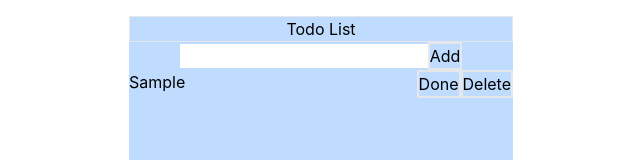
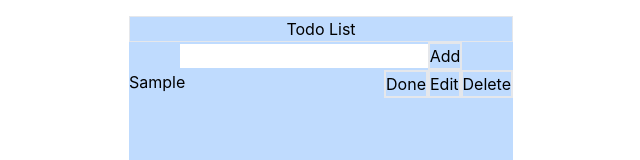
Before and after one commit to nguyendanhda98/to-do-list-2-classComponent, a React (Create React App) app: page / in a window 1280 px wide. Both pictures are taken after typing "Sample" into the empty fields and a click on the button "Add". Shown: the part 192-352 px from the top of the page, without its empty margins (319-959 px from the left). Built offline with nearby package versions, Linux system fonts and the light colour scheme.

Commit message:
first commit

```diff
--- a/src/App.js
+++ b/src/App.js
@@ -6,28 +6,32 @@ class App extends React.Component {
   constructor(props) {
     super(props);
     this.state = {
-      works: [
-
-      ]
-    }
+      works: [],
+    };
   }
 
   setWorks(arr) {
     this.setState({
-      works: arr
-    })
+      works: arr,
+    });
   }
 
   render() {
     return (
-        <div className=" flex justify-center items-center w-screen h-screen">
-          <div className={"w-96 h-96 bg-blue-200 text-center"}>
-            <div className="border">Todo List</div>
-            <Add works={this.state.works} setWorks={(arr) => this.setWorks(arr)} />
-            <WorkList works = {this.state.works} setWorks={(arr) => this.setWorks(arr)}/>
-          </div>
+      <div className="  flex justify-center items-center w-screen h-screen">
+        <div className={"  w-96 h-96 bg-blue-200 text-center"}>
+          <div className="border">Todo List</div>
+          <Add
+            works={this.state.works}
+            setWorks={(arr) => this.setWorks(arr)}
+          />
+          <WorkList
+            works={this.state.works}
+            setWorks={(arr) => this.setWorks(arr)}
+          />
         </div>
-    )
+      </div>
+    );
   }
 }
 
--- a/src/components/add.js
+++ b/src/components/add.js
@@ -4,50 +4,59 @@ class Add extends React.Component {
   constructor(props) {
     super(props);
     this.state = {
-            work: {id: "", name: ""}
-        }
+      work: { id: "", name: "" },
+    };
   }
   s4() {
-        return Math.floor((1 + Math.random()) * 0x10000).toString(16).substring(1);
+    return Math.floor((1 + Math.random()) * 0x10000)
+      .toString(16)
+      .substring(1);
   }
 
   addItem(event) {
     event.preventDefault();
-        if (this.state.work.name.trim()!=="") {
+    if (this.state.work.name.trim() !== "") {
       this.props.setWorks([...this.props.works, this.state.work]);
       this.setState({
-                work: {id: "", name: ""}
-            })
-
-        }else {
+        work: { id: "", name: "" },
+      });
+    } else {
       this.setState({
-                work: {id: "", name: ""}
-            })
+        work: { id: "", name: "" },
+      });
     }
-
   }
 
   handleOnChange(event) {
     const target = event.target;
-        const value = target.value ;
+    const value = target.value;
     this.setState({
       work: {
         id: this.s4(),
-                name : value
-            }
+        name: value,
+      },
     });
-
   }
 
   render() {
     return (
       <div className={""}>
         <form onSubmit={(event) => this.addItem(event)}>
-                <input className={"border-gray-100"} type={"text"} id={"add"} name={"work"} value={this.state.work.name} onChange={(event) => this.handleOnChange(event)} required = {true} />
-                <button className={"border-2"} type="submit">Add</button>
+          <input
+            className={"border-gray-100"}
+            type={"text"}
+            id={"add"}
+            name={"work"}
+            value={this.state.work.name}
+            onChange={(event) => this.handleOnChange(event)}
+            required={true}
+          />
+          <button className={"border-2"} type="submit">
+            Add
+          </button>
         </form>
       </div>
-        )
+    );
   }
 }
 export default Add;
--- a/src/components/item.js
+++ b/src/components/item.js
@@ -1,44 +1,111 @@
 import React from "react";
 
 class Item extends React.Component {
-
   constructor(props) {
     super(props);
     this.state = {
       status: "",
-text:"Done"
-        }
+      text: "Done",
+      edit: {
+        text: "Edit",
+      },
+      class: {
+        li: "",
+        input: "hidden",
+      },
+      work: "",
+    };
   }
 
   Done() {
-        if(this.state.status === "") {
+    if (this.state.status === "") {
       this.setState({
-                status: "line-through"
+        status: " line-through ",
       });
       this.setState({
-                text: "Undone"
+        text: "Undone",
       });
-        } else{
+    } else {
       this.setState({
-                status: ""
+        status: "",
       });
       this.setState({
-                text: "Done"
+        text: "Done",
       });
     }
   }
 
+  EditText() {
+    if (this.state.edit.text === "Edit") {
+      this.setState({
+        edit: { text: "Save" },
+        class: {
+          li: "hidden",
+          input: "",
+        },
+      });
+    } else {
+      this.setState({
+        edit: { text: "Edit" },
+        class: {
+          li: "",
+          input: "hidden",
+        },
+      });
+      this.props.Edit(this.state.work);
+    }
+  }
+
+  onChangeInput(event) {
+    const target = event.target;
+    const value = target.value;
+    this.setState({
+      work: value,
+    });
+  }
 
   render() {
     return (
       <div className={"flex justify-between"}>
-                <li className={this.state.status}>{this.props.work.name} </li>
-                <div>
-                    <button type={"button"} className={"border-2"} onClick={() => this.Done()}>{this.state.text}</button>
-                    <button type={"button"} className={"border-2"} onClick={() => this.props.Delete()}>Delete</button>
+        <div className={"flex"}>
+          <li className={this.state.status + this.state.class.li}>
+            {this.props.work.name}
+          </li>
+          <input
+            className={this.state.class.input}
+            type={"text"}
+            name={"work"}
+            defaultValue={this.props.work.name}
+            onChange={(event) => this.onChangeInput(event)}
+            required={true}
+          />
+        </div>
+
+        <div className={"flex"}>
+          <button
+            type={"button"}
+            className={"border-2"}
+            onClick={() => this.Done()}
+          >
+            {this.state.text}
+          </button>
+          <button
+            type={"button"}
+            className={"border-2"}
+            onClick={() => this.EditText()}
+          >
+            {this.state.edit.text}
+          </button>
+          <button
+            type={"button"}
+            className={"border-2"}
+            onClick={() => this.props.Delete()}
+          >
+            Delete
+          </button>
         </div>
       </div>
-        )
+    );
   }
 }
 export default Item;
--- a/src/components/workList.js
+++ b/src/components/workList.js
@@ -1,26 +1,48 @@
 import React from "react";
 import Item from "./item";
 
-class WorkList extends React.Component{
-
+class WorkList extends React.Component {
+  constructor(props) {
+    super(props);
+    this.state = {
+      works: this.props.works,
+    };
+  }
   Delete(id) {
     const newList = this.props.works.filter((item) => item.id !== id);
     this.props.setWorks(newList);
   }
+
+  Edit(name, id) {
+    let index = this.props.works.findIndex((x) => {
+      return x.id === id;
+    });
+
+    let list = this.props.works;
+    list[index] = {
+      id: id,
+      name: name,
+    };
+    this.props.setWorks(list);
+  }
+
   render() {
     return (
       <div>
-                <ul>
-                    {this.props.works.map(( work, index)=> {
-
+        <ul className={""}>
+          {this.props.works.map((work, index) => {
             return (
-                            <Item key={index} work={work} Delete={() => this.Delete(work.id)}/>
-                        )
-                    })
-                    }
+              <Item
+                key={index}
+                work={work}
+                Delete={() => this.Delete(work.id)}
+                Edit={(name) => this.Edit(name, work.id)}
+              />
+            );
+          })}
         </ul>
       </div>
-        )
+    );
   }
 }
 export default WorkList;
```
Lines whose indentation alone changed are shown as unchanged.
